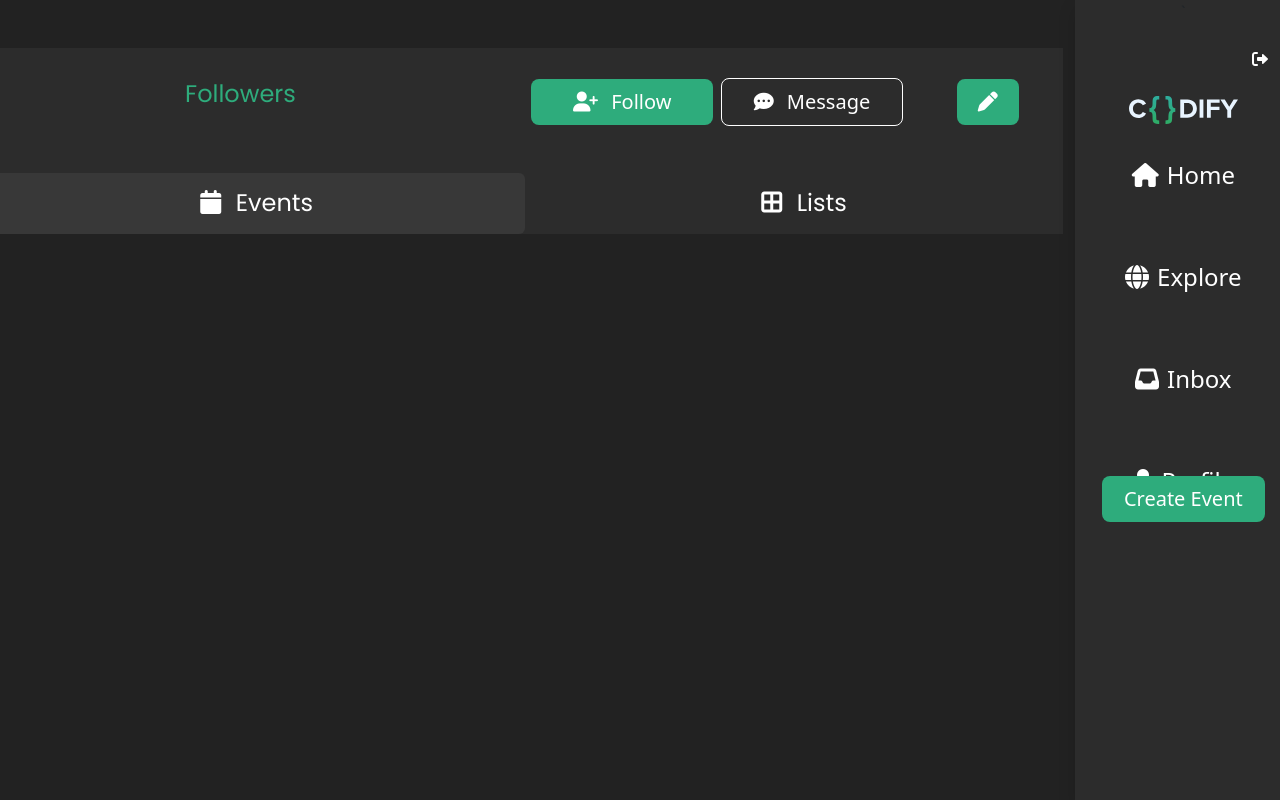
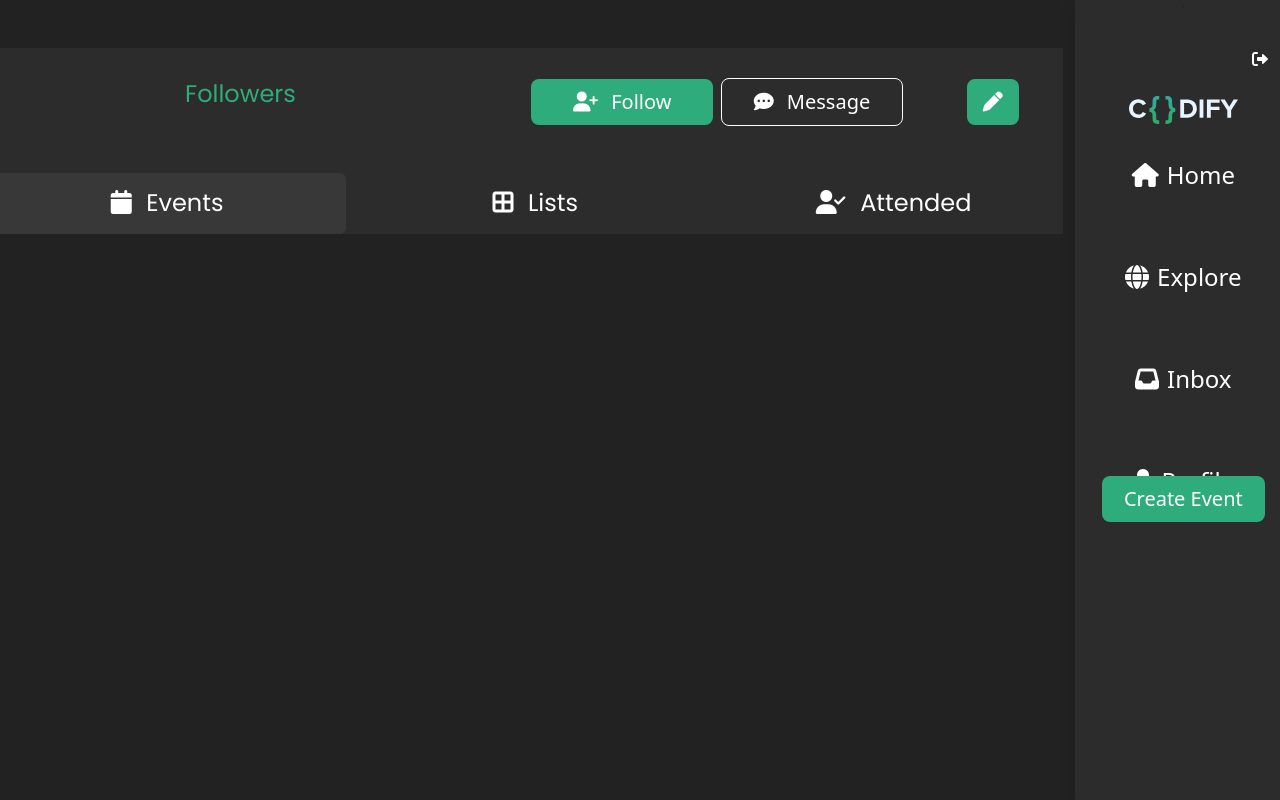
Before and after one commit to Keelan-Matthews/Codify-Project, a PHP site: page /profile.php in a window 1280 px wide. Run offline with PHP 8.4, Linux system fonts and the light colour scheme; the visitor is signed in with stand-in values (Sample User, id 1); data that the repository does not hold is empty; some libraries are stand-ins or nearby versions.

Commit message:
Added attended events

```diff
--- a/api.php
+++ b/api.php
@@ -160,6 +160,10 @@ if ($_SERVER['REQUEST_METHOD'] == 'POST') {
             $instance->deleteEvent($data->event_id);
             break;
 
+        case "attended_events":
+            $instance->returnAttendedEvents($data->user_id);
+            break;
+
         default:
             echo json_encode($api->error("An error occured while processing request"));
     }
--- a/js/profile.js
+++ b/js/profile.js
@@ -3,6 +3,7 @@ let createOrEdit = 'create';
 $(document).ready(() => {
     populateUserEvents();
     populateUserLists();
+    populateUserAttendedEvents();
     resize();
 });
 
@@ -269,7 +270,39 @@ const populateUserLists = () => {
     })
 }
 
-$(".events, .list-events").on('click', '.event-card', function () {
+const populateUserAttendedEvents = () => {
+    const profile_id = getUrlParameter('user_id');
+
+    $.ajax({
+        contentType: 'application/json',
+        data: JSON.stringify({
+            "type": "attended_events",
+            "user_id": profile_id
+        }),
+        url: 'api.php',
+        type: 'POST',
+        success: (res) => {
+            console.log(res);
+
+            if (res.data[0].name != null) {
+                $('.attended').html(res.data.map(eventCard).join(''));
+            }
+            else {
+                $('.attended').html(`
+                    <div class="mt-5 col-12 d-flex justify-content-center">
+                        <span class="fw-bold text-white fs-1">No events</span>
+                    </div>
+                `);
+            }
+        },
+        error: (res) => {
+            console.log(res);
+        },
+        processData: false,
+    })
+}
+
+$(".events, .list-events, .attended").on('click', '.event-card', function () {
     $("#profile-container").addClass('d-none');
     $("#event-details-container").removeClass('d-none');
 
@@ -607,21 +640,6 @@ $('.form-check-input').on('change', function () {
     }
 });
 
-$('#events-toggle').on('click', () => {
-    $('#events-container').removeClass('d-none');
-    $('#events-toggle').addClass('lighter-gray-2');
-
-    $('#lists-container').addClass('d-none');
-    $('#lists-toggle').removeClass('lighter-gray-2');
-})
-
-$('#lists-toggle').on('click', () => {
-    $('#lists-container').removeClass('d-none');
-    $('#lists-toggle').addClass('lighter-gray-2');
-    $('#events-container').addClass('d-none');
-    $('#events-toggle').removeClass('lighter-gray-2');
-})
-
 $('#lists-container').on('click', '.add-list', () => {
     $('#createList').modal('show');
 });
@@ -936,3 +954,36 @@ $('#delete-event').on('click', () => {
 
     })
 });
+
+$('#attended-toggle').on('click', () => {
+    $('#attended-container').removeClass('d-none');
+    $('#attended-toggle').addClass('lighter-gray-2');
+
+    $('#lists-container').addClass('d-none');
+    $('#lists-toggle').removeClass('lighter-gray-2');
+
+    $('#events-container').addClass('d-none');
+    $('#events-toggle').removeClass('lighter-gray-2');
+});
+
+$('#events-toggle').on('click', () => {
+    $('#events-container').removeClass('d-none');
+    $('#events-toggle').addClass('lighter-gray-2');
+
+    $('#lists-container').addClass('d-none');
+    $('#lists-toggle').removeClass('lighter-gray-2');
+
+    $('#attended-container').addClass('d-none');
+    $('#attended-toggle').removeClass('lighter-gray-2');
+})
+
+$('#lists-toggle').on('click', () => {
+    $('#lists-container').removeClass('d-none');
+    $('#lists-toggle').addClass('lighter-gray-2');
+
+    $('#events-container').addClass('d-none');
+    $('#events-toggle').removeClass('lighter-gray-2');
+
+    $('#attended-container').addClass('d-none');
+    $('#attended-toggle').removeClass('lighter-gray-2');
+})
--- a/profile.php
+++ b/profile.php
@@ -140,23 +140,29 @@ if (isset($_GET["error"])) {
                                         </div>
                                     </div>
                                     <div class="d-flex align-items-center justify-content-end w-25" id="edit-actions">
-                                        <div class="btn btn-primary btn-lg me-2 w-50" id="edit-profile">
+                                        <div class="btn btn-primary btn-lg me-2" id="edit-profile">
                                             <i class="fas fa-pen"></i>
                                         </div>
                                     </div>
                                 </div>
                             </div>
                             <div class="row text-white fw-bold pe-0 mt-3">
-                                <div class="col-6 d-flex justify-content-center align-items-center rounded p-3 active btn btn-outline border-0 lighter-gray-2" id="events-toggle">
+                                <div class="col-4 d-flex justify-content-center align-items-center rounded p-3 active btn btn-outline border-0 lighter-gray-2" id="events-toggle">
                                     <h4 class="mb-0">
                                         <i class="fas fa-calendar me-2"></i>
-                                        Events
+                                        <span class="d-none d-md-inline">Events</span>
                                     </h4>
                                 </div>
-                                <div class="col-6 d-flex justify-content-center align-items-center rounded p-3 list-offset text-white btn btn-outline border-0" id="lists-toggle">
+                                <div class="col-4 d-flex justify-content-center align-items-center rounded p-3 list-offset text-white btn btn-outline border-0" id="lists-toggle">
                                     <h4 class="mb-0">
                                         <i class="fas fa-border-all me-2"></i>
-                                        Lists
+                                        <span class="d-none d-md-inline">Lists</span>
+                                    </h4>
+                                </div>
+                                <div class="col-4 d-flex justify-content-center align-items-center rounded p-3 list-offset text-white btn btn-outline border-0" id="attended-toggle">
+                                    <h4 class="mb-0">
+                                        <i class="fas fa-user-check me-2"></i>
+                                        <span class="d-none d-md-inline">Attended</span>
                                     </h4>
                                 </div>
                             </div>
@@ -165,6 +171,8 @@ if (isset($_GET["error"])) {
                     <div class="row events mt-5 pt-4" id="events-container">
                     </div>
                     <div class="row lists mt-5 pt-4 d-none" id="lists-container">
+                    </div>
+                    <div class="row attended mt-5 pt-4 d-none" id="attended-container">
                     </div>
                 </div>
                 <div class="d-none" id="event-details-container">
```
Also changed, not shown: backend/config.php (+35 -0 lines), media/events/11184.jpg (added).
